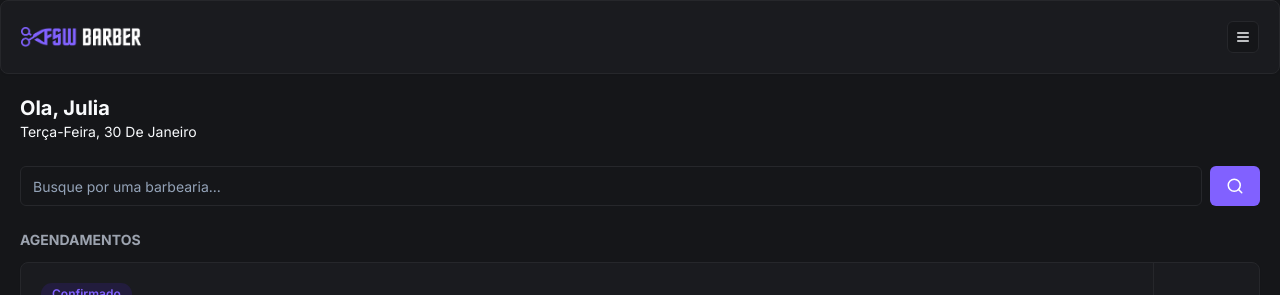
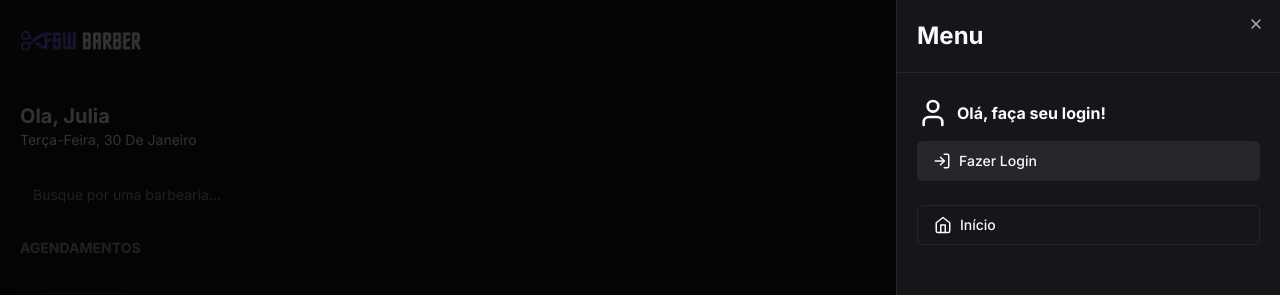
Before and after one commit to Julialauries01/barberWebFullstack, a Next.js app: page / in a window 1280 px wide. Both pictures are taken after a click on the button 1243 px from the left and 37 px from the top of the page. Shown: the top 295 px of the page. Built offline with nearby package versions, Linux system fonts and the light colour scheme; no server answers; the database is empty.

Commit message:
authenticated

```diff
--- a/app/api/auth/[...nextauth]/route.ts
+++ b/app/api/auth/[...nextauth]/route.ts
@@ -1,19 +1,20 @@
 import { db } from "@/app/lib/prisma";
-import NextAuth from "next-auth"
+import NextAuth, { AuthOptions } from "next-auth";
 import GoogleProvider from "next-auth/providers/google";
 import { PrismaAdapter } from "@auth/prisma-adapter";
 import { Adapter } from "next-auth/adapters";
 
-const handler = NextAuth ({
+export const authOptions: AuthOptions ={
    adapter: PrismaAdapter(db) as Adapter,
 
-       providers: [
-            GoogleProvider(
-               {
+   providers: [
+        GoogleProvider({
 clientId: process.env.GOOGLE_CLIENT_ID as string,
-clientSecret: process.env.GOOGLE_CLEINT_SECRET as string,
-               }),
-   ],
-});
+clientSecret: process.env.GOOGLE_CLIENT_SECRET as string,
+           }),
+],
+};
+
+const handler = NextAuth (authOptions);
 
 export { handler as GET, handler as POST };
--- a/app/barbershops/[id]/_components/barbershop-info.tsx
+++ b/app/barbershops/[id]/_components/barbershop-info.tsx
@@ -1,10 +1,12 @@
-"use client"
+'use client'
 
 import Image from "next/image";
 import { Button } from "@/app/components/ui/button";
 import { ChevronLeftIcon, MapPinIcon, MenuIcon, StarIcon } from "lucide-react";
 import { Barbershop } from "@prisma/client"
 import { useRouter } from "next/navigation";
+import { Sheet, SheetContent, SheetTrigger } from "@/app/components/ui/sheet";
+import SideMenu from "@/app/components/side-menu";
 
 interface BarbershopInfoProps {
    barbershop: Barbershop;
@@ -15,7 +17,7 @@
    const router = useRouter();
 
    const handleBackClick = () => {
-      router.back();
+      router.replace("/");
    }
 
    return (
@@ -30,6 +32,21 @@
          <Button size="icon" variant="outline" className="z-50 absolute top-4 right-4">
       <MenuIcon />
          </Button>
+<>
+         <Sheet>
+  <SheetTrigger asChild>
+  <Button size="icon" variant="outline" className="z-50 absolute top-4 right-4">
+      <MenuIcon />
+         </Button>
+  </SheetTrigger>
+
+  <SheetContent className="p-0">
+  <SideMenu/>
+
+  </SheetContent>
+         </Sheet>
+         </>
+
          <Image src={barbershop.imageUrl} fill alt={barbershop.name} style={{
             objectFit: "cover",
          }}
--- a/app/barbershops/[id]/_components/service-item.tsx
+++ b/app/barbershops/[id]/_components/service-item.tsx
@@ -1,18 +1,29 @@
+'use client';
+
 import { Button } from "@/app/components/ui/button";
 import { Card, CardContent } from "@/app/components/ui/card";
 import { Service } from "@prisma/client";
+import { signIn } from "next-auth/react";
 import Image from "next/image";
-import { useRouter } from "next/navigation";
 
 interface ServiceItemProps {
    service: Service;
+   isAuthenticated: boolean;
 
 }
 
-const ServiceItem = ({service}: ServiceItemProps) => {
+const ServiceItem = ({service, isAuthenticated}: ServiceItemProps) => {
 
+   const handleBookingClick = () => {
+      if (!isAuthenticated) {
 
-   return ( <Card>
+         console.log('clicou aqui')
+         return signIn('google');
+      }
+   };
+
+   return (
+       <Card>
       <CardContent className="p-3">
 <div className="flex gap-4 items-center w-full">
    <div className="relative h-[110px] w-[110px]">
@@ -29,7 +40,8 @@
       style: "currency",
       currency: "BRL",
    }).format(Number(service.price))}</p>
-   <Button variant="secondary">
+
+   <Button variant="secondary" onClick={handleBookingClick}>
       Reservar
    </Button>
 
--- a/app/barbershops/[id]/page.tsx
+++ b/app/barbershops/[id]/page.tsx
@@ -1,16 +1,19 @@
 import { db } from "@/app/lib/prisma";
 import BarbershopInfo from "./_components/barbershop-info";
 import ServiceItem from "./_components/service-item";
+import { getServerSession } from "next-auth";
+import { authOptions } from "@/app/api/auth/[...nextauth]/route";
 
-interface BarbershopDetailsPageProps{
+interface BarbershopDetailsPageProps {
    params: {
       id?: string
    }
 }
 
-const BarbershopDetailPage = async ({params}: BarbershopDetailsPageProps) => {
+const BarbershopDetailPage = async ({ params }: BarbershopDetailsPageProps) => {
+  const session = await getServerSession(authOptions);
 
-  if(!params.id){
+  if (!params.id){
 return null;
   }
 
@@ -33,7 +36,7 @@
 
   <div className="px-5 flex flex-col gap-4 py-6">
     {barbershop.services.map(service => (
-      <ServiceItem key={service.id} service={service}/>
+      <ServiceItem key={service.id} service={service} isAuthenticated={!!session?.user}/>
    ))}</div>
   </div>;
 
--- a/app/components/header.tsx
+++ b/app/components/header.tsx
@@ -1,16 +1,39 @@
+'use client'
+
 import Image from "next/image";
 import { Card, CardContent } from "./ui/card";
-import { MenuIcon } from "lucide-react";
+import { LogOutIcon, MenuIcon, UserIcon, LogInIcon, HomeIcon, CalendarIcon } from "lucide-react";
 import { Button } from "./ui/button";
+import { Sheet, SheetContent, SheetHeader, SheetTitle, SheetTrigger } from "./ui/sheet";
+import { signOut, signIn , useSession } from "next-auth/react";
+import { Avatar } from "./ui/avatar";
+import { AvatarImage } from "@radix-ui/react-avatar";
+import Link from "next/link";
+import SideMenu from "./side-menu";
 
 const Header = () => {
+
+   const { data } = useSession();
+
+   const handleLogoutClick = () => signOut()
+
+   const handleLoginClick = () => signIn ("google")
+
    return (
       <Card>
          <CardContent className="p-5 justify-between items-center flex flex-row">
          <Image src="/logo.png" alt="FSW Barber" height={22} width={120}/>
-         <Button variant="outline" size="icon" className="h-8 w-8">
+         <Sheet>
+  <SheetTrigger asChild>
+  <Button variant="outline" size="icon">
             <MenuIcon size={16}/>
          </Button>
+  </SheetTrigger>
+
+  <SheetContent className="p-0">
+  <SideMenu/>
+  </SheetContent>
+         </Sheet>
             </CardContent>
 
       </Card>
--- /dev/null
+++ b/app/components/side-menu.tsx
@@ -0,0 +1,79 @@
+
+import { LogOutIcon, MenuIcon, UserIcon, LogInIcon, HomeIcon, CalendarIcon } from "lucide-react";
+import { Button } from "./ui/button";
+import { SheetHeader, SheetTitle, SheetTrigger } from "./ui/sheet";
+import { signOut, signIn , useSession } from "next-auth/react";
+import { Avatar } from "./ui/avatar";
+import { AvatarImage } from "@radix-ui/react-avatar";
+import Link from "next/link";
+
+const SideMenu = () => {
+   const { data } = useSession();
+
+   const handleLogoutClick = () => signOut()
+
+   const handleLoginClick = () => signIn ()
+
+   return (
+
+      <>
+       <SheetHeader className="text-left border-b border-solid border-secondary p-5">
+      <SheetTitle>
+         <h1 className="text-2xl font-bold">Menu</h1>
+      </SheetTitle>
+   </SheetHeader>
+   {data?.user ? (
+   <div className=" flex justify-between px-5 py-6 items-center" >
+
+<div className="flex items-center gap-3 ">
+         <Avatar>
+         <AvatarImage src={data.user?.image ?? ""} />
+
+         </Avatar>
+
+         <h2 className="font-bold">{data.user.name}</h2>
+
+      </div>
+
+   <Button variant="secondary" size="icon">
+      <LogOutIcon onClick={handleLogoutClick}/>
+   </Button>
+      </div>
+
+   ): (
+      <div className="px-5 py-6 gap-3 flex flex-col">
+
+      <div className="flex items-center gap-2 ">
+      <UserIcon size={32}/>
+      <h2 className="font-bold">Olá, faça seu login! </h2>
+      </div>
+      <Button variant="secondary"  className="w-full justify-start" onClick={handleLoginClick}>
+         <LogInIcon className="mr-2" size={18}/>
+         Fazer Login
+         </Button>
+      </div>
+   )}
+
+   <div className="flex flex-col gap-3 px-5">
+      <Button variant="outline" className="justify-start" asChild>
+         <Link href="/">
+           <HomeIcon size={18} className="mr-2 "/>
+            Início
+         </Link>
+      </Button>
+
+      {data?.user && (
+               <Button variant="outline" className="justify-start" asChild>
+                  <Link href="/bookings">
+               <CalendarIcon size={18} className="mr-2 "/>
+               Agendamento
+               </Link>
+            </Button>
+      )}
+   </div>
+
+      </>
+    );
+}
+
+export default SideMenu;
--- /dev/null
+++ b/app/components/ui/sheet.tsx
@@ -0,0 +1,140 @@
+"use client"
+
+import * as React from "react"
+import * as SheetPrimitive from "@radix-ui/react-dialog"
+import { cva, type VariantProps } from "class-variance-authority"
+import { X } from "lucide-react"
+
+import { cn } from "@/app/lib/utils"
+
+const Sheet = SheetPrimitive.Root
+
+const SheetTrigger = SheetPrimitive.Trigger
+
+const SheetClose = SheetPrimitive.Close
+
+const SheetPortal = SheetPrimitive.Portal
+
+const SheetOverlay = React.forwardRef<
+  React.ElementRef<typeof SheetPrimitive.Overlay>,
+  React.ComponentPropsWithoutRef<typeof SheetPrimitive.Overlay>
+>(({ className, ...props }, ref) => (
+  <SheetPrimitive.Overlay
+    className={cn(
+      "fixed inset-0 z-50 bg-black/80  data-[state=open]:animate-in data-[state=closed]:animate-out data-[state=closed]:fade-out-0 data-[state=open]:fade-in-0",
+      className
+    )}
+    {...props}
+    ref={ref}
+  />
+))
+SheetOverlay.displayName = SheetPrimitive.Overlay.displayName
+
+const sheetVariants = cva(
+  "fixed z-50 gap-4 bg-background p-6 shadow-lg transition ease-in-out data-[state=open]:animate-in data-[state=closed]:animate-out data-[state=closed]:duration-300 data-[state=open]:duration-500",
+  {
+    variants: {
+      side: {
+        top: "inset-x-0 top-0 border-b data-[state=closed]:slide-out-to-top data-[state=open]:slide-in-from-top",
+        bottom:
+          "inset-x-0 bottom-0 border-t data-[state=closed]:slide-out-to-bottom data-[state=open]:slide-in-from-bottom",
+        left: "inset-y-0 left-0 h-full w-3/4 border-r data-[state=closed]:slide-out-to-left data-[state=open]:slide-in-from-left sm:max-w-sm",
+        right:
+          "inset-y-0 right-0 h-full w-3/4  border-l data-[state=closed]:slide-out-to-right data-[state=open]:slide-in-from-right sm:max-w-sm",
+      },
+    },
+    defaultVariants: {
+      side: "right",
+    },
+  }
+)
+
+interface SheetContentProps
+  extends React.ComponentPropsWithoutRef<typeof SheetPrimitive.Content>,
+    VariantProps<typeof sheetVariants> {}
+
+const SheetContent = React.forwardRef<
+  React.ElementRef<typeof SheetPrimitive.Content>,
+  SheetContentProps
+>(({ side = "right", className, children, ...props }, ref) => (
+  <SheetPortal>
+    <SheetOverlay />
+    <SheetPrimitive.Content
+      ref={ref}
+      className={cn(sheetVariants({ side }), className)}
+      {...props}
+    >
+      {children}
+      <SheetPrimitive.Close className="absolute right-4 top-4 rounded-sm opacity-70 ring-offset-background transition-opacity hover:opacity-100 focus:outline-none focus:ring-2 focus:ring-ring focus:ring-offset-2 disabled:pointer-events-none data-[state=open]:bg-secondary">
+        <X className="h-4 w-4" />
+        <span className="sr-only">Close</span>
+      </SheetPrimitive.Close>
+    </SheetPrimitive.Content>
+  </SheetPortal>
+))
+SheetContent.displayName = SheetPrimitive.Content.displayName
+
+const SheetHeader = ({
+  className,
+  ...props
+}: React.HTMLAttributes<HTMLDivElement>) => (
+  <div
+    className={cn(
+      "flex flex-col space-y-2 text-center sm:text-left",
+      className
+    )}
+    {...props}
+  />
+)
+SheetHeader.displayName = "SheetHeader"
+
+const SheetFooter = ({
+  className,
+  ...props
+}: React.HTMLAttributes<HTMLDivElement>) => (
+  <div
+    className={cn(
+      "flex flex-col-reverse sm:flex-row sm:justify-end sm:space-x-2",
+      className
+    )}
+    {...props}
+  />
+)
+SheetFooter.displayName = "SheetFooter"
+
+const SheetTitle = React.forwardRef<
+  React.ElementRef<typeof SheetPrimitive.Title>,
+  React.ComponentPropsWithoutRef<typeof SheetPrimitive.Title>
+>(({ className, ...props }, ref) => (
+  <SheetPrimitive.Title
+    ref={ref}
+    className={cn("text-lg font-semibold text-foreground", className)}
+    {...props}
+  />
+))
+SheetTitle.displayName = SheetPrimitive.Title.displayName
+
+const SheetDescription = React.forwardRef<
+  React.ElementRef<typeof SheetPrimitive.Description>,
+  React.ComponentPropsWithoutRef<typeof SheetPrimitive.Description>
+>(({ className, ...props }, ref) => (
+  <SheetPrimitive.Description
+    ref={ref}
+    className={cn("text-sm text-muted-foreground", className)}
+    {...props}
+  />
+))
+SheetDescription.displayName = SheetPrimitive.Description.displayName
+
+export {
+  Sheet,
+  SheetPortal,
+  SheetOverlay,
+  SheetTrigger,
+  SheetClose,
+  SheetContent,
+  SheetHeader,
+  SheetFooter,
+  SheetTitle,
+  SheetDescription,
+}
--- a/app/layout.tsx
+++ b/app/layout.tsx
@@ -2,6 +2,7 @@
 import { Inter } from "next/font/google";
 import "./globals.css";
 import Footer from "./(home)/_components/footer";
+import AuthProvider from "./_providers/auth";
 
 const inter = Inter({ subsets: ["latin"] });
 
@@ -18,8 +19,12 @@
   return (
     <html lang="en">
       <body className={`${inter.className} dark`}>
+
+
+        <AuthProvider>
         {children}
         <Footer />
+        </AuthProvider>
       </body>
 
     </html>
--- a/package.json
+++ b/package.json
@@ -15,6 +15,7 @@
     "@auth/prisma-adapter": "^1.2.0",
     "@prisma/client": "^5.9.1",
     "@radix-ui/react-avatar": "^1.0.4",
+    "@radix-ui/react-dialog": "^1.0.5",
     "@radix-ui/react-slot": "^1.0.2",
     "class-variance-authority": "^0.7.0",
     "clsx": "^2.1.0",
```
Also changed, not shown: app/_providers/auth.tsx (added, +14 -0 lines), 1 other file (tests, documents, lock files or other folders).
